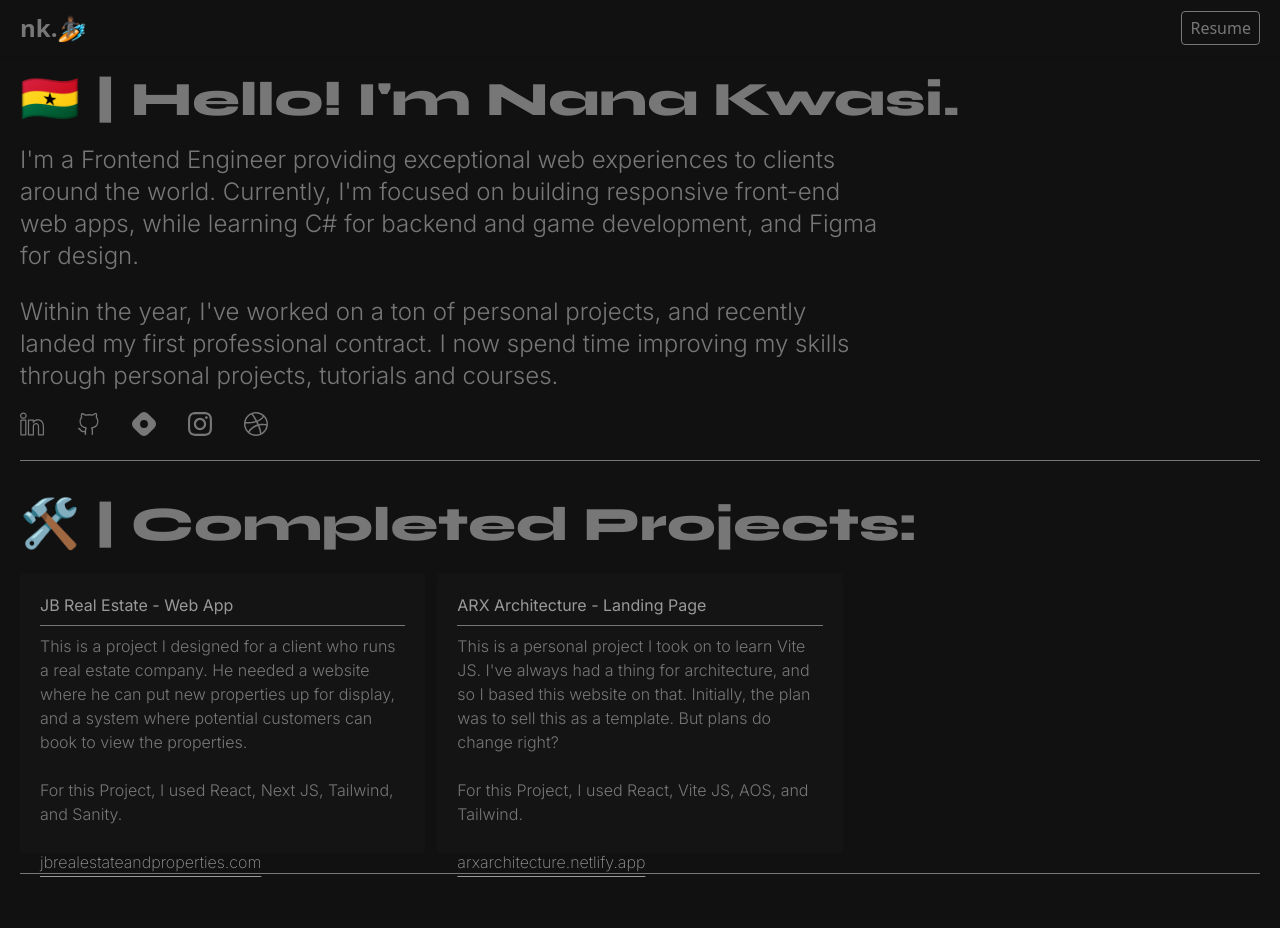
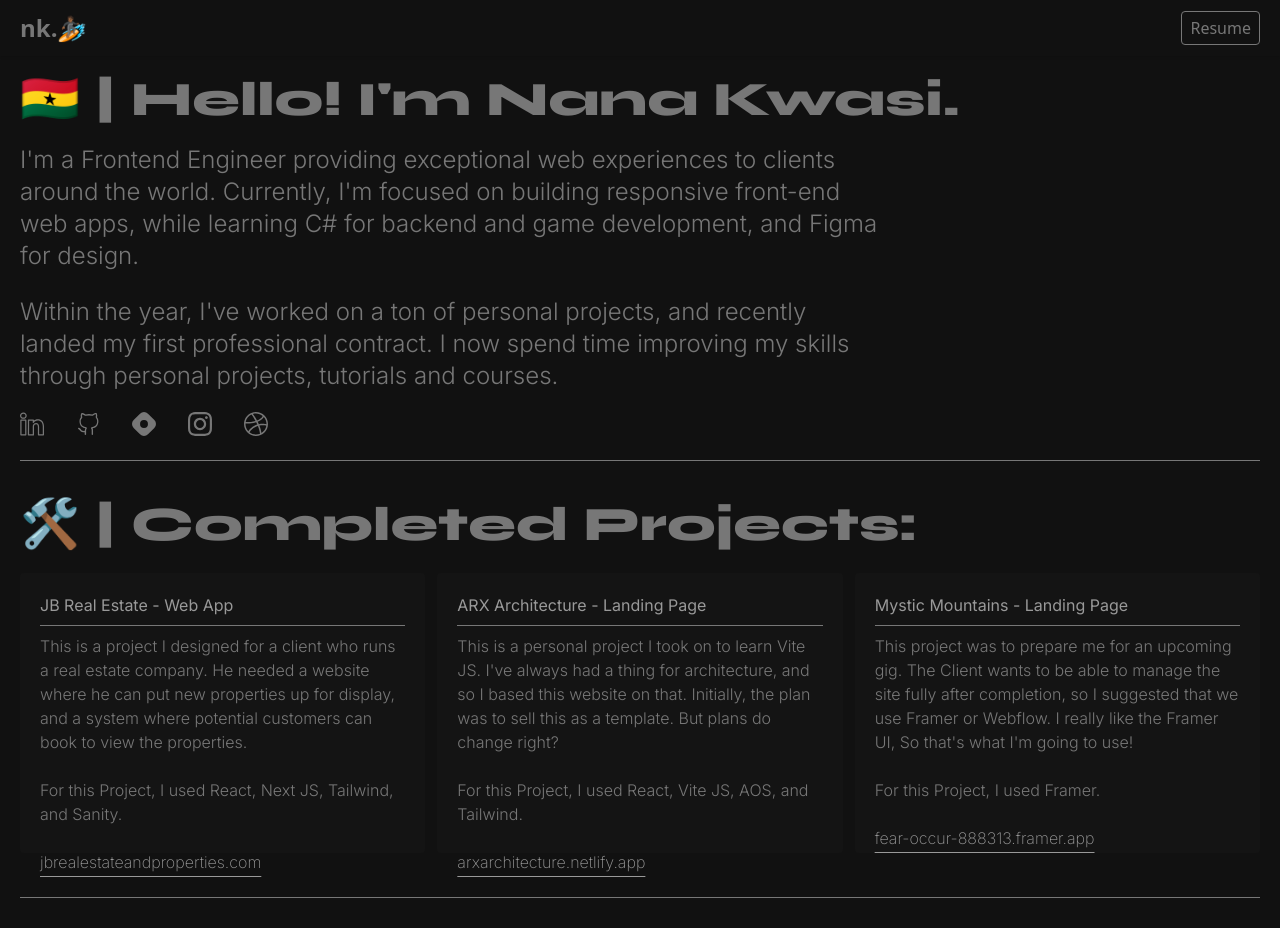
Before and after one commit to topboyasante/my-portfolio, a Next.js app: page / in a window 1280 px wide. Shown: the top 928 px of the page. Built offline with nearby package versions, Linux system fonts and the light colour scheme; a web font is replaced by a local one.

Commit message:
Added A Completed Projeecgt.

```diff
--- a/src/components/page-sections/home/Projects.jsx
+++ b/src/components/page-sections/home/Projects.jsx
@@ -2,6 +2,7 @@ import Image from 'next/image'
 import React, { useEffect } from 'react'
 import { gsap } from "gsap";
 import { ScrollTrigger } from 'gsap/dist/ScrollTrigger';
+import Link from 'next/link';
 
 function Projects() {
   const projects =[
@@ -26,6 +27,17 @@ function Projects() {
       I've always had a thing for architecture, and so I based this website on that.
       Initially, the plan was to sell this as a template. But plans do change right?`,
       tools:`For this Project, I used React, Vite JS, AOS, and Tailwind.`
+    },
+    {
+      id:2,
+      name:'Mystic Mountains',
+      type:'Landing Page',
+      link:'https://fear-occur-888313.framer.app/',
+      url:'fear-occur-888313.framer.app',
+      description:`This project was to prepare me for an upcoming gig.
+      The Client wants to be able to manage the site fully after completion, so I suggested that we use Framer or Webflow.
+      I really like the Framer UI, So that's what I'm going to use!`,
+      tools:`For this Project, I used Framer.`
     },
   ]
 
@@ -68,6 +80,10 @@ function Projects() {
                     })
                   }
               </section>
+              <br />
+              {/* <Link href={`projects`}>
+              <p>{`See More ->`}</p>
+              </Link> */}
               <hr className='border-[#777777] my-5'/>
         </section>
     </main>
```
